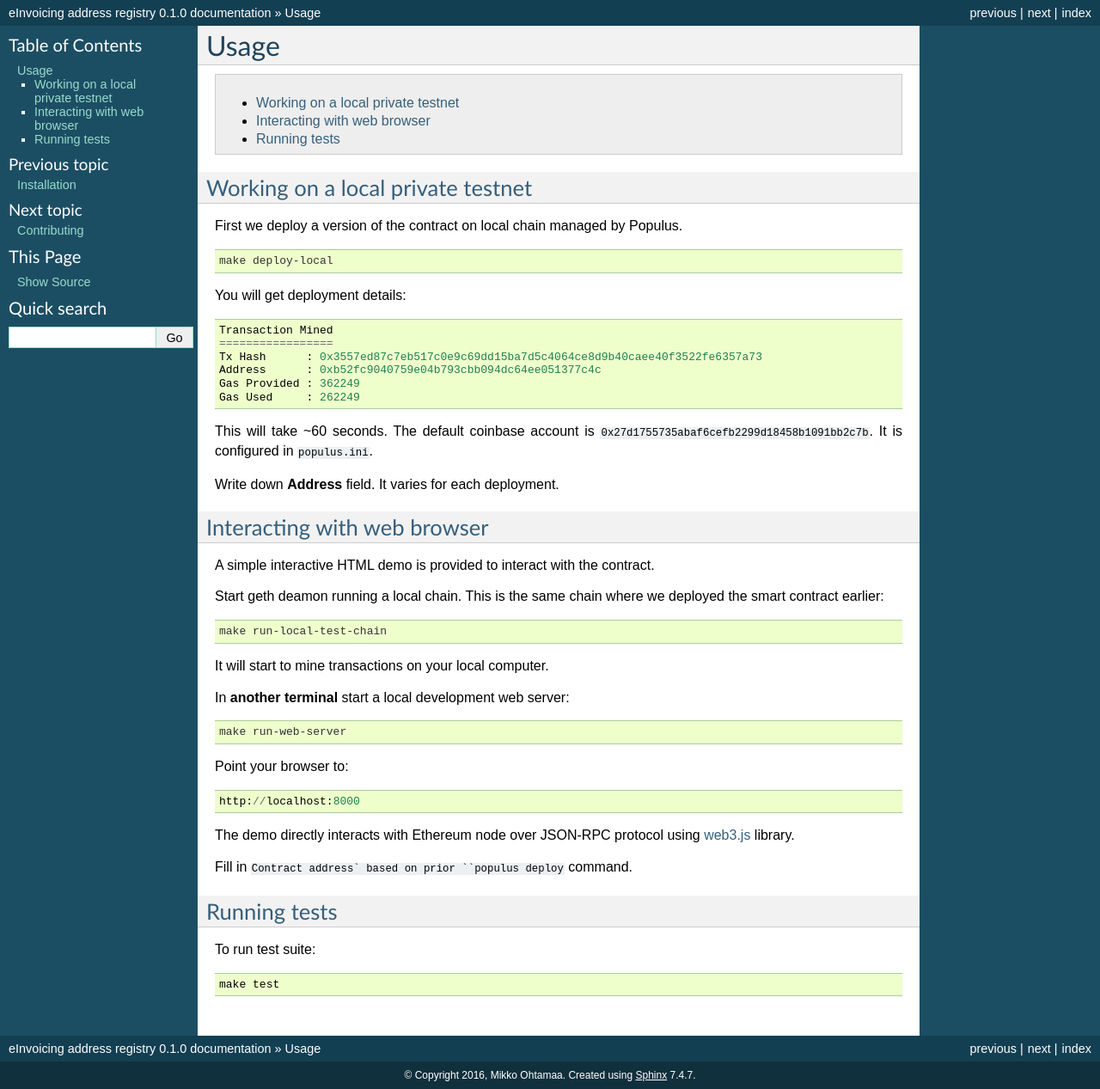
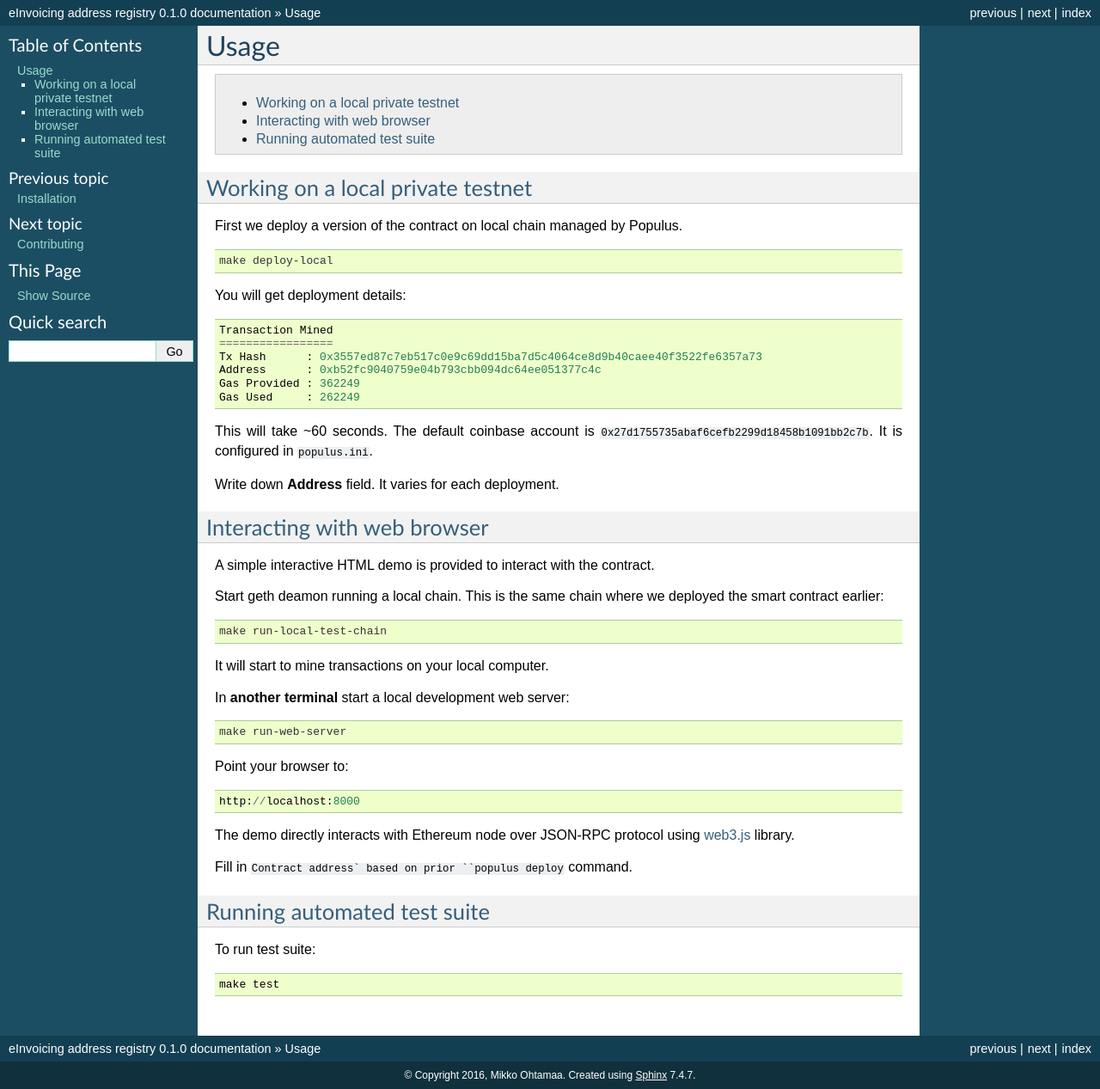
Before and after one commit to nordledger/eireg, a Sphinx documentation site: the page built from docs/usage.rst, in a window 1280 px wide. Shown: the whole page at 86% size. Built offline with Sphinx 7.4.7, drawn with Linux system fonts in a browser that asks for light colours; pages that are not in the unit, such as notebooks, are missing from menus.

```diff
--- a/docs/usage.rst
+++ b/docs/usage.rst
@@ -54,8 +54,8 @@
 
 Fill in ``Contract address` based on prior ``populus deploy`` command.
 
-Running tests
-=============
+Running automated test suite
+============================
 
 To run test suite:
 
```
Also changed, not shown: .travis.yml.
